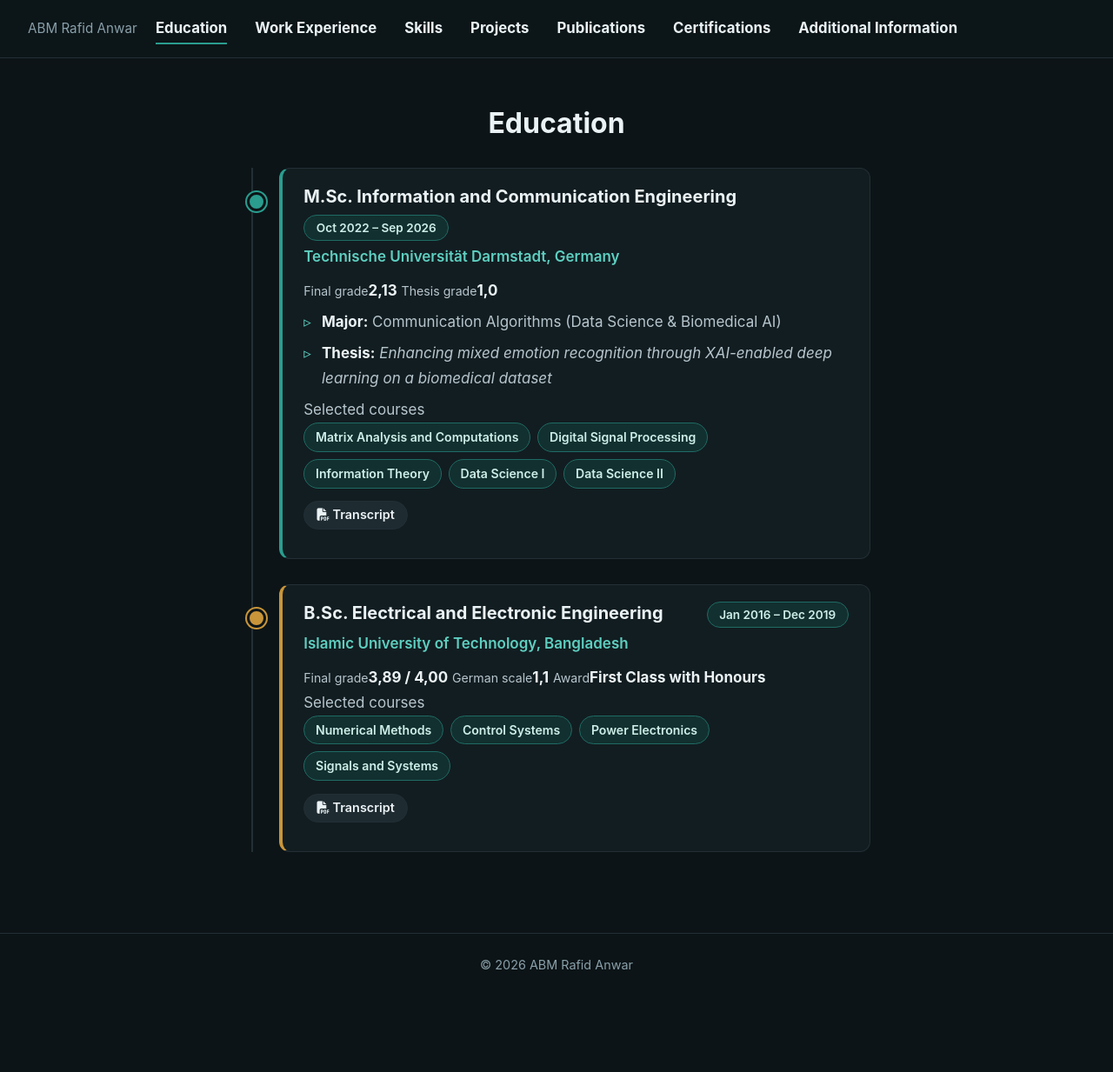
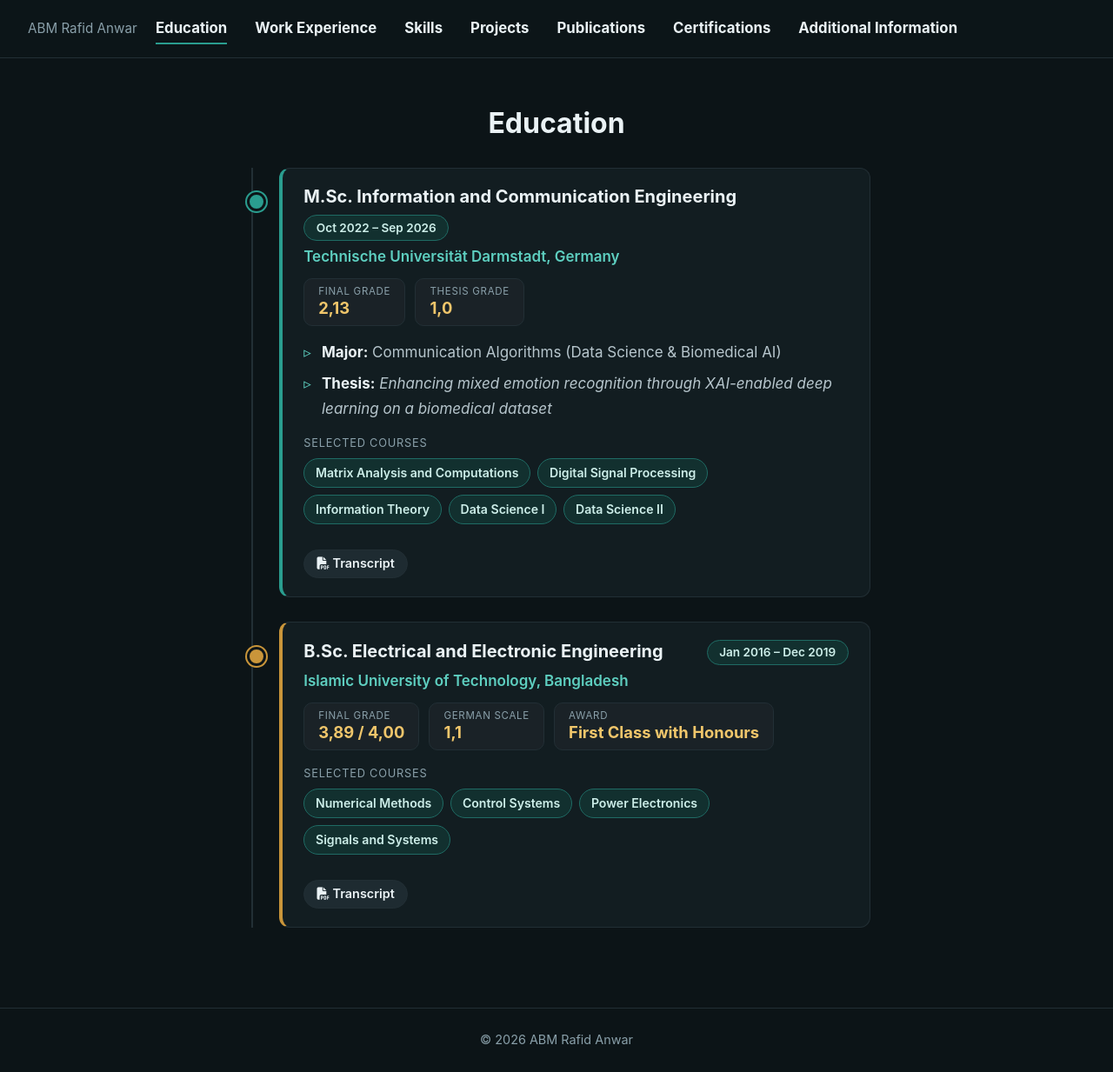
Before and after one commit to RafidAnwar/rafidanwar.github.io, a Jekyll site: the page built from education.md, in a window 1280 px wide and 1233 px high. Shown: the whole window at 87% size. Built offline with Jekyll 4.4.1, drawn with Linux system fonts in a browser that asks for light colours.

Commit message:
Update style.scss

```diff
--- a/assets/css/style.scss
+++ b/assets/css/style.scss
@@ -151,6 +151,37 @@ a:hover { text-decoration: underline; }
   .profile-photo { width: 220px; height: 220px; }
   .hero h1 { font-size: 1.9rem; }
 }
+
+/* ---------- Education ---------- */
+.edu-grades { display: flex; flex-wrap: wrap; gap: 0.7rem; margin: 0.3rem 0 1rem; }
+
+.grade-badge {
+  display: flex;
+  flex-direction: column;
+  background: #1a2227;
+  border: 1px solid var(--line);
+  border-radius: 10px;
+  padding: 0.45rem 1rem;
+  line-height: 1.3;
+}
+.grade-badge small {
+  color: var(--muted);
+  font-size: 0.72rem;
+  text-transform: uppercase;
+  letter-spacing: 0.06em;
+}
+.grade-badge strong { color: #f0c66b; font-size: 1.15rem; }
+
+.edu-label {
+  color: var(--muted);
+  font-size: 0.8rem;
+  text-transform: uppercase;
+  letter-spacing: 0.06em;
+  margin: 0.9rem 0 0.4rem;
+}
+
+.job > .job-link { margin-top: 0.9rem; margin-bottom: 0; }
+
 /* ---------- Work experience timeline ---------- */
 .timeline {
   position: relative;
```
